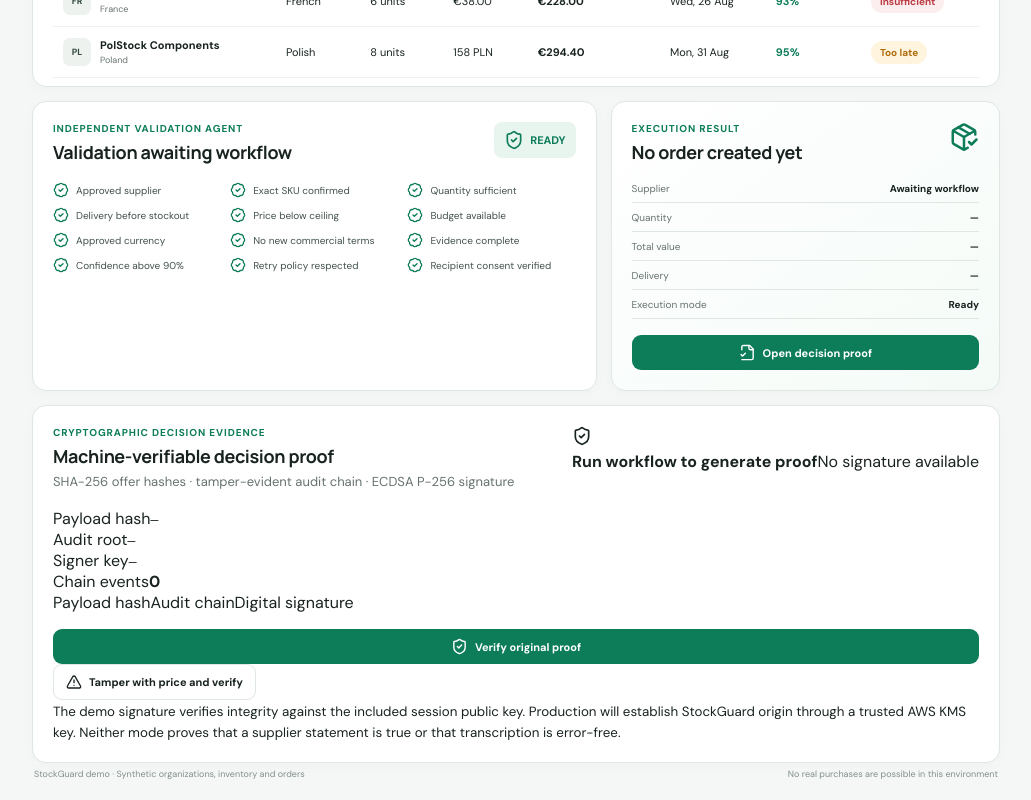
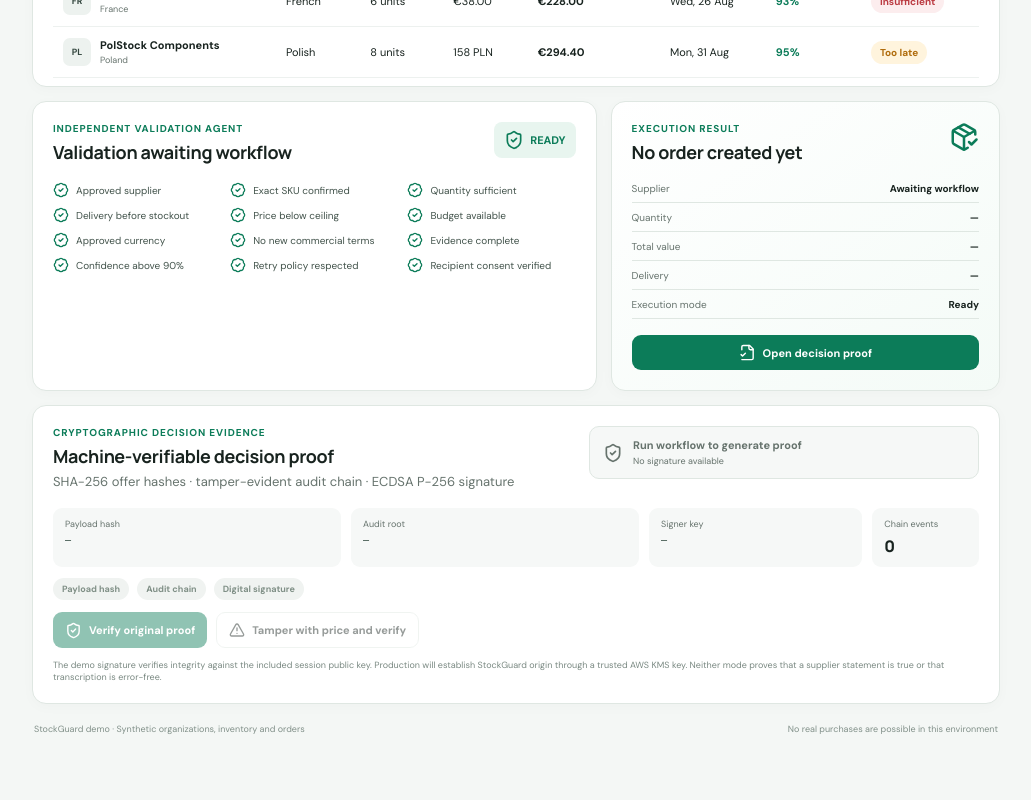
Before and after one commit to robert-lukowski/stockguard-autonomous-procurement, a React (Vite) app: page / in a window 1280 px wide. Shown: the part 811-1611 px from the top of the page, without its empty margins (246-1277 px from the left). After the commit the page ends 1566 px from the top, so only its background shows below. Built offline with nearby package versions, Linux system fonts and the light colour scheme.

Commit message:
feat: add cryptographic decision proof verification

```diff
--- a/src/styles.css
+++ b/src/styles.css
@@ -160,6 +160,7 @@ p { color: var(--muted); margin: 5px 0 0; font-size: 13px; }
 }
 .demo-run-button:disabled { cursor: wait; opacity: .65; }
 .primary-button { width: 100%; color: white; background: var(--green); border: 0; margin-top: 16px; }
+.primary-button:disabled, .secondary-button:disabled { cursor: not-allowed; opacity: .45; }
 .table-wrap { overflow-x: auto; }
 table { width: 100%; border-collapse: collapse; font-size: 11px; }
 th { text-align: left; color: #7b8882; text-transform: uppercase; letter-spacing: .05em; font-size: 8px; padding: 9px 10px; border-bottom: 1px solid var(--line); }
@@ -186,6 +187,28 @@ dl div { display: flex; justify-content: space-between; gap: 16px; padding-botto
 dt { color: var(--muted); }
 dd { margin: 0; font-weight: 700; text-align: right; }
 
+.crypto-proof-panel { margin-bottom: 14px; }
+.proof-verdict {
+  min-width: 390px; display: flex; align-items: center; gap: 10px; padding: 11px 13px;
+  border: 1px solid var(--line); border-radius: 10px; background: #f6f8f7; color: var(--muted);
+}
+.proof-verdict.valid { color: var(--green); border-color: #a8d9c5; background: var(--green-soft); }
+.proof-verdict.invalid { color: var(--red); border-color: #efb9bc; background: var(--red-soft); }
+.proof-verdict strong, .proof-verdict span { display: block; }
+.proof-verdict strong { font-size: 11px; }
+.proof-verdict span { color: var(--muted); font-size: 9px; margin-top: 3px; }
+.proof-details { display: grid; grid-template-columns: 1.35fr 1.35fr 1fr .5fr; gap: 10px; }
+.proof-details > div { min-width: 0; background: #f6f8f7; border-radius: 9px; padding: 10px 12px; }
+.proof-details span { display: block; color: var(--muted); font-size: 9px; margin-bottom: 5px; }
+.proof-details code { display: block; overflow: hidden; text-overflow: ellipsis; font-size: 10px; color: #284139; }
+.proof-details strong { font: 800 16px Manrope, sans-serif; }
+.verification-checks { display: flex; gap: 8px; margin-top: 11px; }
+.verification-checks span { color: #809087; background: #f0f3f1; border-radius: 20px; padding: 5px 9px; font-size: 9px; font-weight: 700; }
+.verification-checks span.pass { color: var(--green); background: var(--green-soft); }
+.proof-actions { display: flex; gap: 9px; margin-top: 12px; }
+.primary-button.compact { width: auto; margin: 0; }
+.proof-disclaimer { display: block; color: #7a8982; font-size: 9px; margin-top: 11px; }
+
 footer { display: flex; justify-content: space-between; color: #819089; font-size: 9px; padding: 5px 2px 0; }
 
 @media (max-width: 1200px) {
@@ -211,5 +234,7 @@ footer { display: flex; justify-content: space-between; color: #819089; font-siz
   .stock-equation { grid-template-columns: repeat(3, 1fr); }
   .operator { display: none; }
   .checks-grid { grid-template-columns: repeat(2, 1fr); }
+  .proof-verdict { min-width: 0; width: 100%; margin-top: 12px; }
+  .proof-details { grid-template-columns: 1fr 1fr; }
   footer { gap: 20px; }
 }
```
